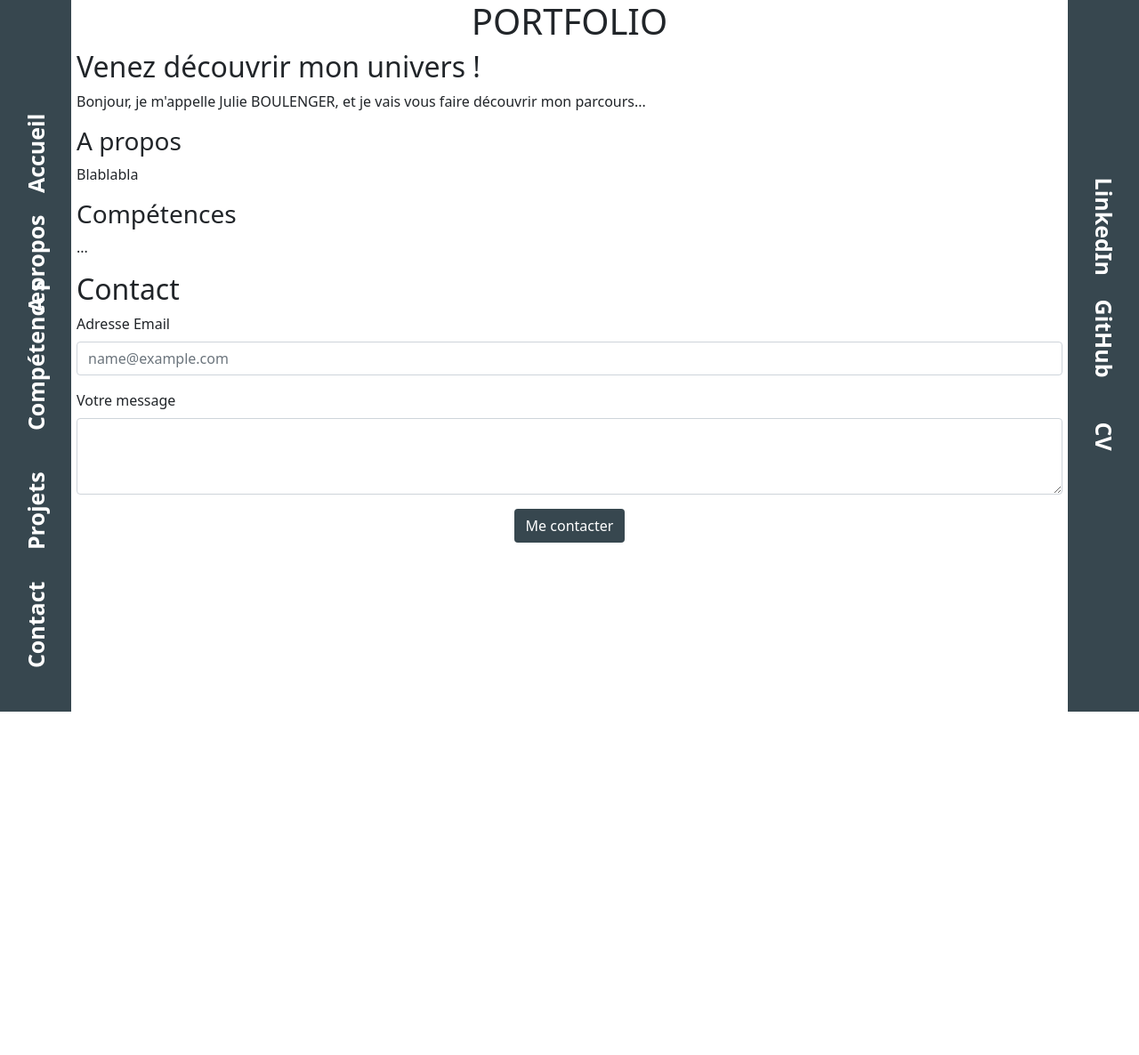
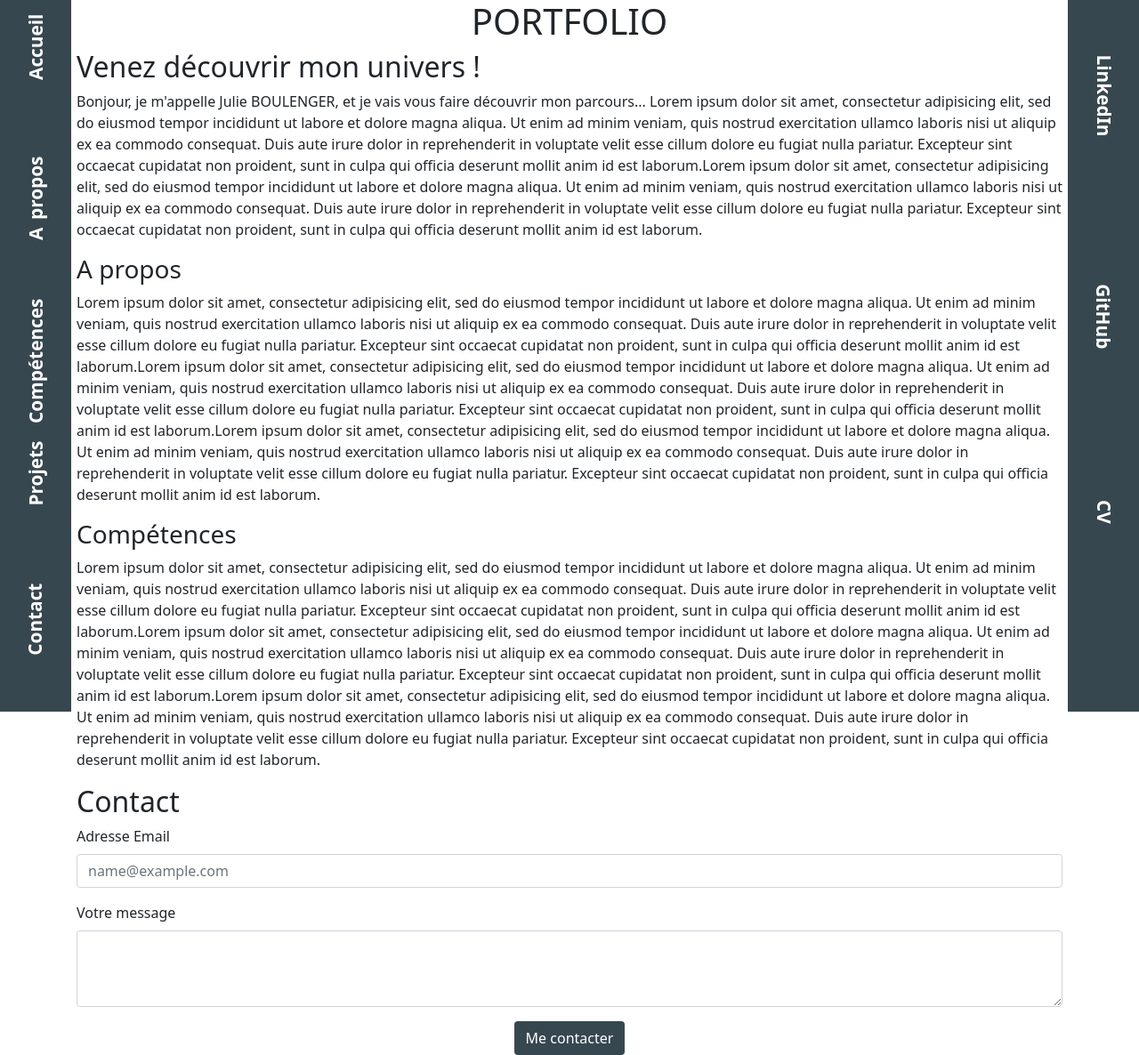
Before and after one commit to JBoulenger21/portfolio, a PHP site: page / in a window 1280 px wide. Shown: the whole page at 89% size. Before the commit the page ends 800 px from the top, so only its background shows below. Run offline with PHP 8.4, Linux system fonts and the light colour scheme.

Commit message:
sidebar convenable

```diff
--- a/index.php
+++ b/index.php
@@ -8,25 +8,31 @@ include('header.php');
 </header> -->
 
   <div class="row m-0">
-    <div class="sidebar sidebarleft ">
-      <div class="">
-        <ul class="nav">
-          <li class="nav-item">
-            <a class="nav-link " href="#">Accueil</a>
-          </li>
-          <li class="nav-item">
-            <a class="nav-link " href="#">A propos</a>
-          </li>
-          <li class="nav-item">
-            <a class="nav-link " href="#">Compétences</a>
-          </li>
-          <li class="nav-item">
-            <a class="nav-link " href="#">Projets</a>
-          </li>
-          <li class="nav-item">
-            <a class="nav-link " href="#contact">Contact</a>
-          </li>
-        </ul>
+    <div class="sidebar sidebarleft">
+      <div>
+        <div class="item">
+            <a href="#">Accueil</a>
+        </div>
+      </div>
+      <div>
+        <div class="item">
+            <a href="#">A<span>_</span>propos</a>
+        </div>
+      </div>
+      <div>
+        <div class="item">
+            <a href="#">Compétences</a>
+        </div>
+      </div>
+      <div>
+        <div class="item">
+            <a href="#">Projets</a>
+        </div>
+      </div>
+      <div>
+        <div class="item">
+            <a href="#contact">Contact</a>
+        </div>
       </div>
     </div>
       <div class="content p-0">
@@ -34,21 +40,26 @@ include('header.php');
           <div class="main">
             <h1 class="text-center">PORTFOLIO</h1>
             <h2>Venez découvrir mon univers !</h2>
-            <p>Bonjour, je m'appelle Julie BOULENGER, et je vais vous faire découvrir mon parcours...</p>
+            <p>Bonjour, je m'appelle Julie BOULENGER, et je vais vous faire découvrir mon parcours...
+            Lorem ipsum dolor sit amet, consectetur adipisicing elit, sed do eiusmod tempor incididunt ut labore et dolore magna aliqua. Ut enim ad minim veniam, quis nostrud exercitation ullamco laboris nisi ut aliquip ex ea commodo consequat. Duis aute irure dolor in reprehenderit in voluptate velit esse cillum dolore eu fugiat nulla pariatur. Excepteur sint occaecat cupidatat non proident, sunt in culpa qui officia deserunt mollit anim id est laborum.Lorem ipsum dolor sit amet, consectetur adipisicing elit, sed do eiusmod tempor incididunt ut labore et dolore magna aliqua. Ut enim ad minim veniam, quis nostrud exercitation ullamco laboris nisi ut aliquip ex ea commodo consequat. Duis aute irure dolor in reprehenderit in voluptate velit esse cillum dolore eu fugiat nulla pariatur. Excepteur sint occaecat cupidatat non proident, sunt in culpa qui officia deserunt mollit anim id est laborum.</p>
             <h3>A propos</h3>
-            <p>Blablabla</p>
+            <p>Lorem ipsum dolor sit amet, consectetur adipisicing elit, sed do eiusmod tempor incididunt ut labore et dolore magna aliqua. Ut enim ad minim veniam, quis nostrud exercitation ullamco laboris nisi ut aliquip ex ea commodo consequat. Duis aute irure dolor in reprehenderit in voluptate velit esse cillum dolore eu fugiat nulla pariatur. Excepteur sint occaecat cupidatat non proident, sunt in culpa qui officia deserunt mollit anim id est laborum.Lorem ipsum dolor sit amet, consectetur adipisicing elit, sed do eiusmod tempor incididunt ut labore et dolore magna aliqua. Ut enim ad minim veniam, quis nostrud exercitation ullamco laboris nisi ut aliquip ex ea commodo consequat. Duis aute irure dolor in reprehenderit in voluptate velit esse cillum dolore eu fugiat nulla pariatur. Excepteur sint occaecat cupidatat non proident, sunt in culpa qui officia deserunt mollit anim id est laborum.Lorem ipsum dolor sit amet, consectetur adipisicing elit, sed do eiusmod tempor incididunt ut labore et dolore magna aliqua. Ut enim ad minim veniam, quis nostrud exercitation ullamco laboris nisi ut aliquip ex ea commodo consequat. Duis aute irure dolor in reprehenderit in voluptate velit esse cillum dolore eu fugiat nulla pariatur. Excepteur sint occaecat cupidatat non proident, sunt in culpa qui officia deserunt mollit anim id est laborum.</p>
             <h3>Compétences</h3>
-            <p>...</p>
+            <p>Lorem ipsum dolor sit amet, consectetur adipisicing elit, sed do eiusmod tempor incididunt ut labore et dolore magna aliqua. Ut enim ad minim veniam, quis nostrud exercitation ullamco laboris nisi ut aliquip ex ea commodo consequat. Duis aute irure dolor in reprehenderit in voluptate velit esse cillum dolore eu fugiat nulla pariatur. Excepteur sint occaecat cupidatat non proident, sunt in culpa qui officia deserunt mollit anim id est laborum.Lorem ipsum dolor sit amet, consectetur adipisicing elit, sed do eiusmod tempor incididunt ut labore et dolore magna aliqua. Ut enim ad minim veniam, quis nostrud exercitation ullamco laboris nisi ut aliquip ex ea commodo consequat. Duis aute irure dolor in reprehenderit in voluptate velit esse cillum dolore eu fugiat nulla pariatur. Excepteur sint occaecat cupidatat non proident, sunt in culpa qui officia deserunt mollit anim id est laborum.Lorem ipsum dolor sit amet, consectetur adipisicing elit, sed do eiusmod tempor incididunt ut labore et dolore magna aliqua. Ut enim ad minim veniam, quis nostrud exercitation ullamco laboris nisi ut aliquip ex ea commodo consequat. Duis aute irure dolor in reprehenderit in voluptate velit esse cillum dolore eu fugiat nulla pariatur. Excepteur sint occaecat cupidatat non proident, sunt in culpa qui officia deserunt mollit anim id est laborum.</p>
 
           </div>
         </div>
       </div>
-      <div class="sidebar sidebarright mx-auto p-0">
-        <ul>
-          <li><a href="https://www.linkedin.com/in/julieboulenger21/" target="_blank">LinkedIn</a></li>
-          <li><a href="https://github.com/JBoulenger21" target="_blank">GitHub</a></li>
-          <li><a href="ressources/CV_Julie_BOULENGER_Dev.pdf" download="CV Julie Boulenger" target="_blank">CV</a></li>
-        </ul>
+      <div class="sidebar sidebarright">
+        <div>
+            <div class="item"><a href="https://www.linkedin.com/in/julieboulenger21/" target="_blank">LinkedIn</a></div>
+        </div>
+        <div>
+            <div class="item"><a href="https://github.com/JBoulenger21" target="_blank">GitHub</a></div>
+        </div>
+        <div>
+            <div class="item"><a href="ressources/CV_Julie_BOULENGER_Dev.pdf" download="CV Julie Boulenger" target="_blank">CV</a></div>
+        </div>
       </div>
   </div>
 
--- a/style.css
+++ b/style.css
@@ -6,14 +6,17 @@ scroll-behavior: smooth;
   position: fixed;
   height: 100vh;
   background-color: #37474F;
-  display: flex;
+  /* display: flex;
   flex-direction: column;
   justify-content: center;
-  align-items: center;
+  align-items: center; */
   height: 100%;
   width: 80px;
 }
-
+.item{
+  display: flex;
+  flex-wrap: nowrap;
+}
 .sidebarleft{
   position: fixed;
   display:flex;
@@ -21,6 +24,8 @@ scroll-behavior: smooth;
   justify-content:  center;
   align-items: center;
 
+  height: 100%;
+  width: 80px;
   left:0;
   top:0;
 }
@@ -34,36 +39,32 @@ scroll-behavior: smooth;
   right: 0;
   top:0;
 }
-
-.sidebarleft li{
-  display: flex;
-  transform: rotate(-90deg);
-  padding: 40px;
+.sidebar div{
+    flex:1;
+}
+.sidebar span{
+  color: #37474F;
+}
+.sidebarleft .item{
+  transform: rotate(-90deg) translate(-50%, 0%);
+  left: 0;
+  /* padding: 40px; */
   color: white;
-  top: 50%;
-  flex: 1;
-  justify-content: space-between;
 }
 
-.sidebarright li{
-  display: flex;
-  transform: rotate(90deg);
-  top: 50%;
+.sidebarright .item{
+  transform: rotate(90deg) translate(100%, 0%);
+  /* top: 50%; */
   color: white;
   flex: 1;
-  padding: 50px;
-  justify-content: space-between;
-}
-.sidebar ul{
-  list-style: none;
-  margin-left:0;
-  padding-left:0;
+  /* padding: 50px; */
 }
 .sidebar a{
   text-decoration: none;
   color: white;
   font-weight: bold;
-  font-size: 25px;
+  font-size: 1.3rem;
+  padding: 0;
 }
 .btnContact{
   background-color: #37474F;
```
